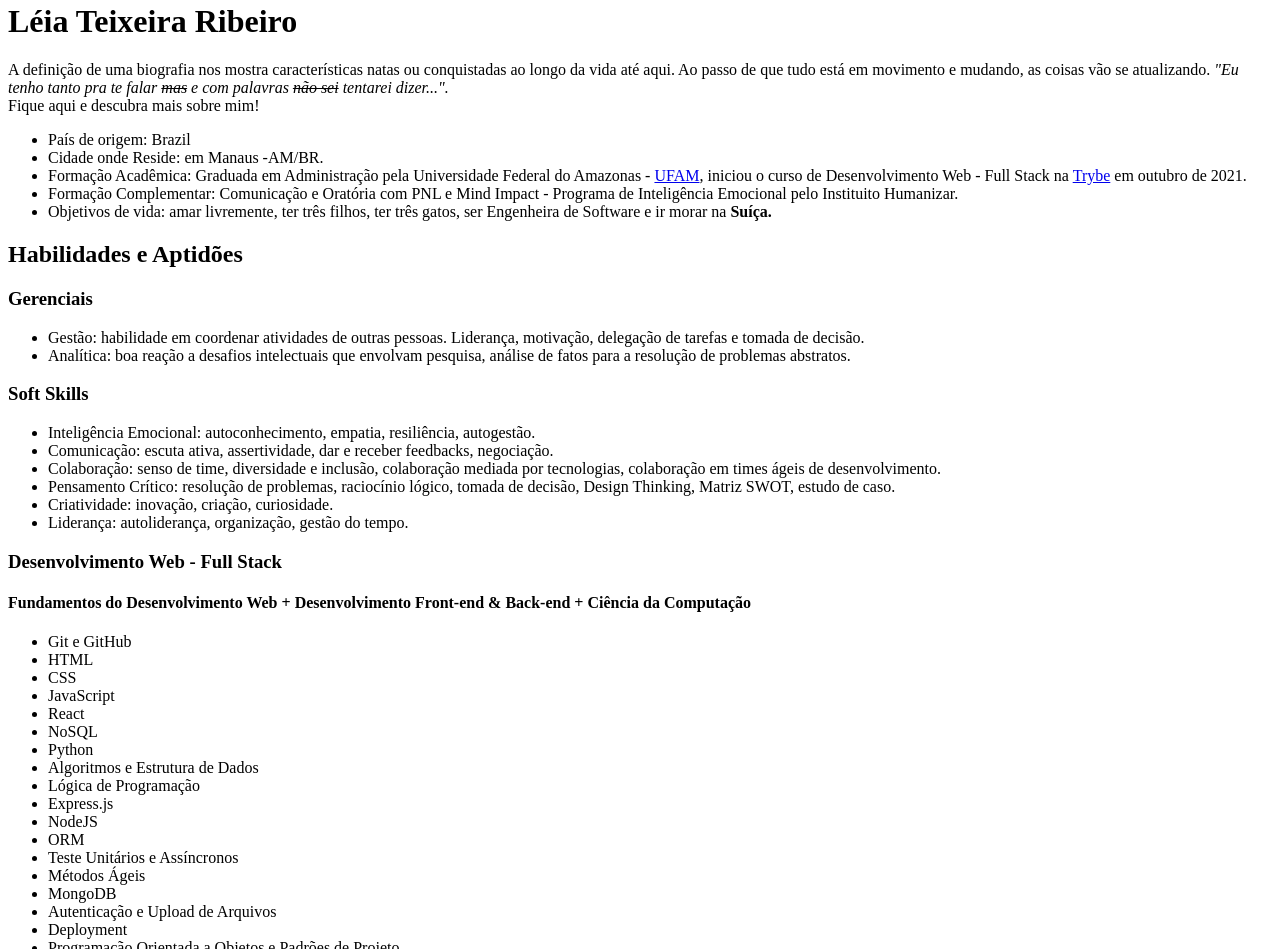
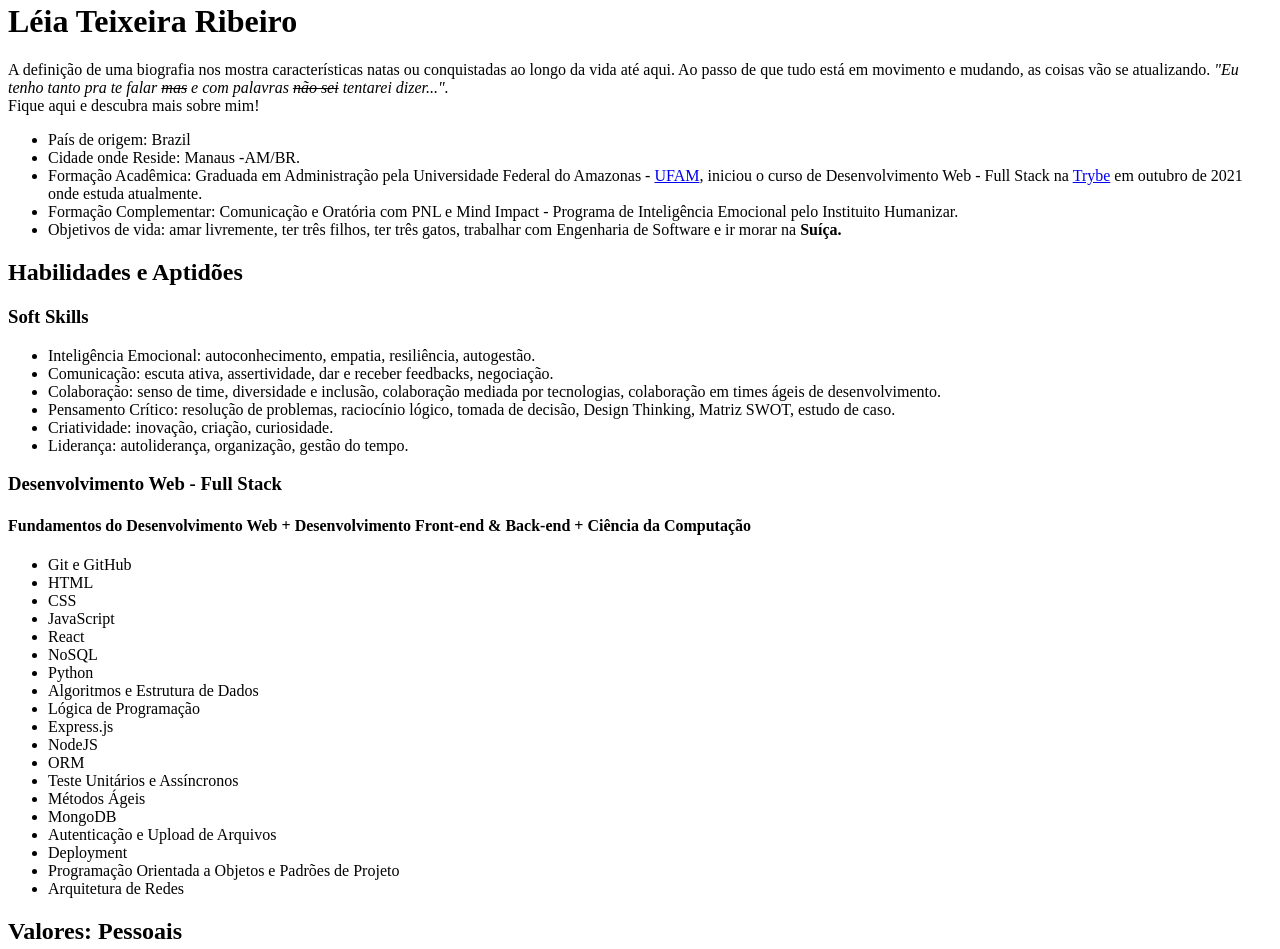
Before and after one commit to leiaribeirot/leiaribeirot.github.io, a plain HTML site: page index.html in a window 1280 px wide. Shown: the part 769-1718 px from the top of the page. Drawn offline with Linux system fonts and the light colour scheme.

Commit message:
Todo o Texto HTML do portfólio criado - 4x

```diff
--- a/index.html
+++ b/index.html
@@ -28,18 +28,13 @@
 
     <ul>
         <li>País de origem: Brazil</li>
-        <li>Cidade onde Reside: em Manaus -AM/BR.</li>
-        <li>Formação Acadêmica: Graduada em Administração pela Universidade Federal do Amazonas - <a href="https://ufam.edu.br/" target="_blank">UFAM</a>, iniciou o curso de Desenvolvimento Web - Full Stack na <a href="https://www.betrybe.com" target="_blank">Trybe</a> em outubro de 2021.</li>
+        <li>Cidade onde Reside: Manaus -AM/BR.</li>
+        <li>Formação Acadêmica: Graduada em Administração pela Universidade Federal do Amazonas - <a href="https://ufam.edu.br/" target="_blank">UFAM</a>, iniciou o curso de Desenvolvimento Web - Full Stack na <a href="https://www.betrybe.com" target="_blank">Trybe</a> em outubro de 2021 onde estuda atualmente.</li>
         <li>Formação Complementar: Comunicação e Oratória com PNL e Mind Impact - Programa de Inteligência Emocional pelo Instituito Humanizar. </li>
-        <li>Objetivos de vida: amar livremente, ter três filhos, ter três gatos, ser Engenheira de Software e ir morar na <strong>Suíça.</strong></li>
+        <li>Objetivos de vida: amar livremente, ter três filhos, ter três gatos, trabalhar com Engenharia de Software e ir morar na <strong>Suíça.</strong></li>
     </ul>
 
     <h2 id=habilidades>Habilidades e Aptidões</h2>
-        <h3>Gerenciais</h3>
-            <ul>
-                <li>Gestão: habilidade em coordenar atividades de outras pessoas. Liderança, motivação, delegação de tarefas e tomada de decisão.</li>
-                <li>Analítica: boa reação a desafios intelectuais que envolvam pesquisa, análise de fatos para a resolução de problemas abstratos.</li>
-            </ul>
         <h3>Soft Skills</h3>
             <ul>
                 <li>Inteligência Emocional: autoconhecimento, empatia, resiliência, autogestão.</li>
```
